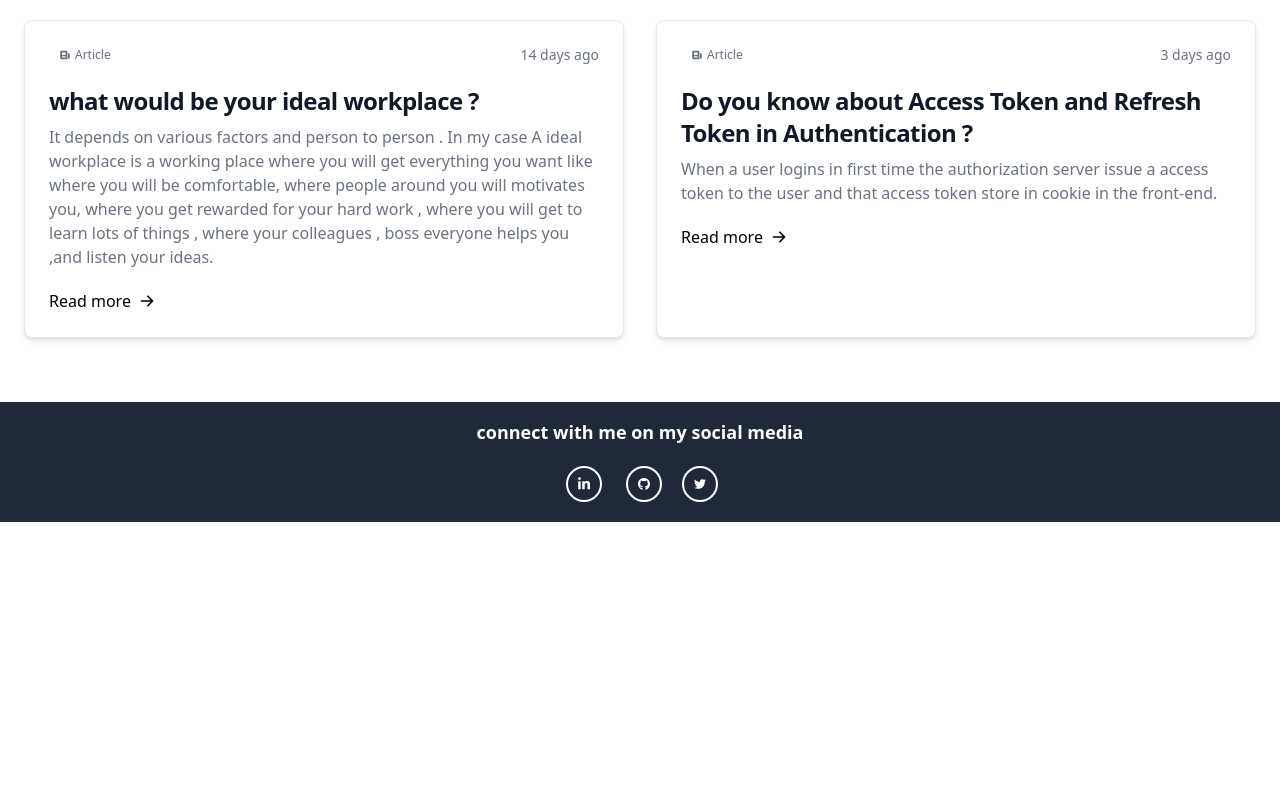
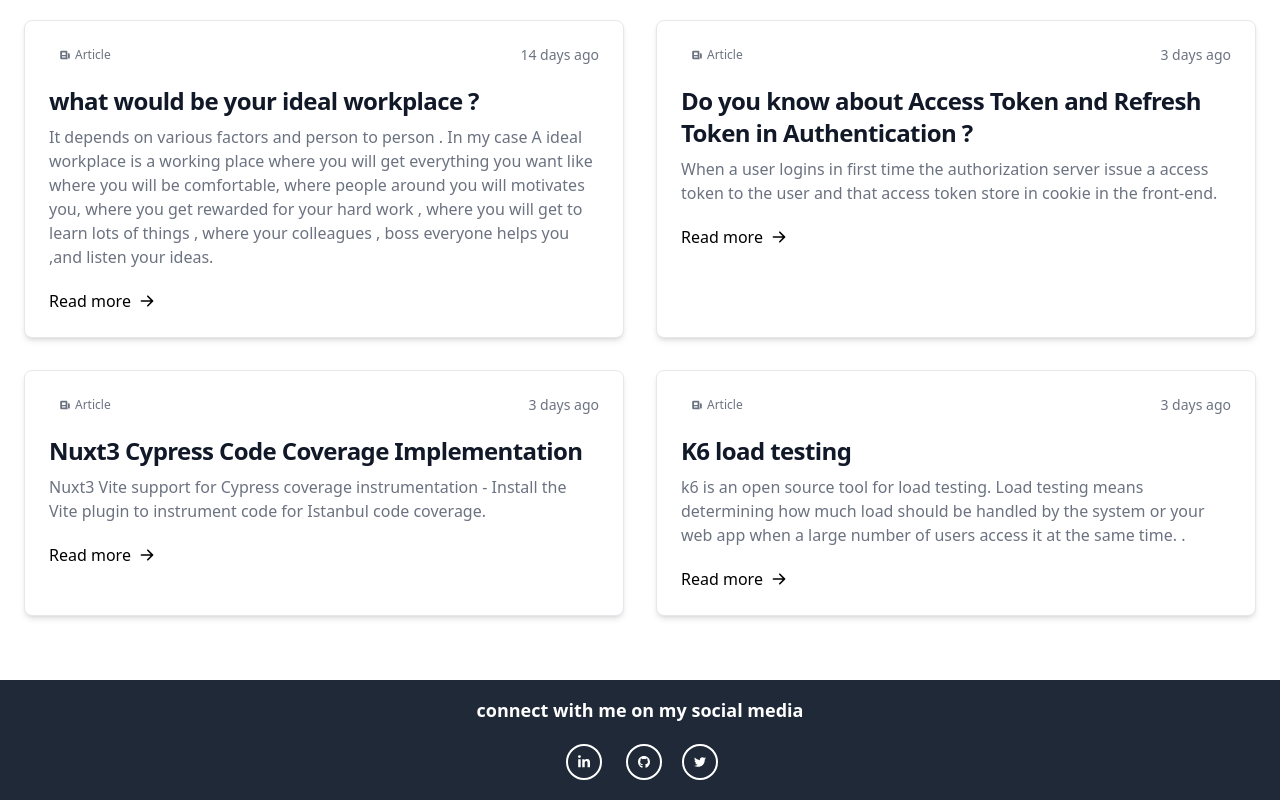
Before and after one commit to belwalshubham/PersonalPortfolio, a plain HTML site: page pages/blogs.html in a window 1280 px wide. Shown: the part 520-1320 px from the top of the page. Before the commit the page ends 1042 px from the top, so only its background shows below. Drawn offline with nearby package versions, Linux system fonts and the light colour scheme.

Commit message:
mior changes

```diff
--- a/pages/blogs.html
+++ b/pages/blogs.html
@@ -70,6 +70,41 @@ src="blog.svg"/>
 						</a>
 					</div>
 				</article>
+				<article class="p-6 bg-white rounded-lg border border-gray-200 shadow-md dark:bg-gray-800 dark:border-gray-700">
+					<div class="flex justify-between items-center mb-5 text-gray-500">
+						<span class="bg-primary-100 text-primary-800 text-xs font-medium inline-flex items-center px-2.5 py-0.5 rounded dark:bg-primary-200 dark:text-primary-800">
+							<svg class="mr-1 w-3 h-3" fill="currentColor" viewBox="0 0 20 20" xmlns="http://www.w3.org/2000/svg"><path fill-rule="evenodd" d="M2 5a2 2 0 012-2h8a2 2 0 012 2v10a2 2 0 002 2H4a2 2 0 01-2-2V5zm3 1h6v4H5V6zm6 6H5v2h6v-2z" clip-rule="evenodd"></path><path d="M15 7h1a2 2 0 012 2v5.5a1.5 1.5 0 01-3 0V7z"></path></svg>
+							Article
+						</span>
+						<span class="text-sm">3 days ago</span>
+					</div>
+					<h2 class="mb-2 text-2xl font-bold tracking-tight text-gray-900 dark:text-white"><a href="#">Nuxt3 Cypress Code Coverage Implementation</a></h2>
+					<p class="mb-5 font-light text-gray-500 dark:text-gray-400">Nuxt3 Vite support for Cypress coverage instrumentation - Install the Vite plugin to instrument code for Istanbul code coverage.</p>
+					<div class="flex justify-between items-center">
+						<a href="https://medium.com/@belwalshubham08/access-token-and-refresh-token-in-authentication-c16e464f7e40" class="inline-flex items-center font-medium text-primary-600 dark:text-primary-500 hover:underline">
+							Read more
+							<svg class="ml-2 w-4 h-4" fill="currentColor" viewBox="0 0 20 20" xmlns="http://www.w3.org/2000/svg"><path fill-rule="evenodd" d="M10.293 3.293a1 1 0 011.414 0l6 6a1 1 0 010 1.414l-6 6a1 1 0 01-1.414-1.414L14.586 11H3a1 1 0 110-2h11.586l-4.293-4.293a1 1 0 010-1.414z" clip-rule="evenodd"></path></svg>
+						</a>
+					</div>
+				</article>
+				<article class="p-6 bg-white rounded-lg border border-gray-200 shadow-md dark:bg-gray-800 dark:border-gray-700">
+					<div class="flex justify-between items-center mb-5 text-gray-500">
+						<span class="bg-primary-100 text-primary-800 text-xs font-medium inline-flex items-center px-2.5 py-0.5 rounded dark:bg-primary-200 dark:text-primary-800">
+							<svg class="mr-1 w-3 h-3" fill="currentColor" viewBox="0 0 20 20" xmlns="http://www.w3.org/2000/svg"><path fill-rule="evenodd" d="M2 5a2 2 0 012-2h8a2 2 0 012 2v10a2 2 0 002 2H4a2 2 0 01-2-2V5zm3 1h6v4H5V6zm6 6H5v2h6v-2z" clip-rule="evenodd"></path><path d="M15 7h1a2 2 0 012 2v5.5a1.5 1.5 0 01-3 0V7z"></path></svg>
+							Article
+						</span>
+						<span class="text-sm">3 days ago</span>
+					</div>
+					<h2 class="mb-2 text-2xl font-bold tracking-tight text-gray-900 dark:text-white"><a href="#">K6 load testing</a></h2>
+					<p class="mb-5 font-light text-gray-500 dark:text-gray-400">k6 is an open source tool for load testing. Load testing means determining how much load should be handled by the system or your web app when a large number of users access it at the same time. .</p>
+					<div class="flex justify-between items-center">
+						<a href="https://medium.com/@belwalshubham08/access-token-and-refresh-token-in-authentication-c16e464f7e40" class="inline-flex items-center font-medium text-primary-600 dark:text-primary-500 hover:underline">
+							Read more
+							<svg class="ml-2 w-4 h-4" fill="currentColor" viewBox="0 0 20 20" xmlns="http://www.w3.org/2000/svg"><path fill-rule="evenodd" d="M10.293 3.293a1 1 0 011.414 0l6 6a1 1 0 010 1.414l-6 6a1 1 0 01-1.414-1.414L14.586 11H3a1 1 0 110-2h11.586l-4.293-4.293a1 1 0 010-1.414z" clip-rule="evenodd"></path></svg>
+						</a>
+					</div>
+				</article>
+
 			</div>
 		</div>
 	  </section>
```
Also changed, not shown: pages/work-experience.html (+3 -2 lines).
